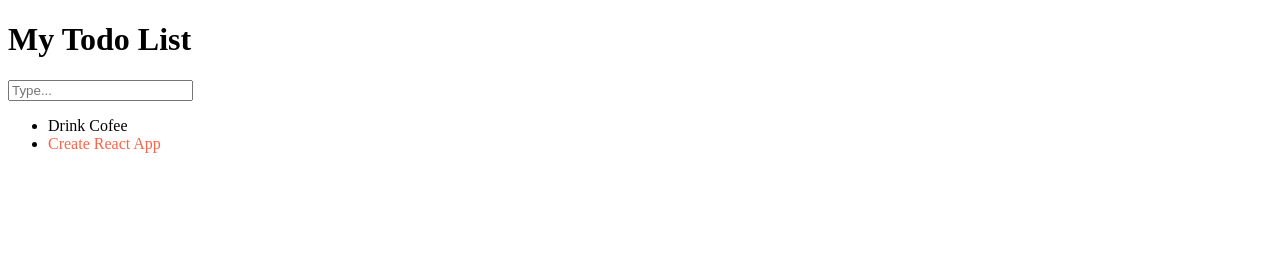
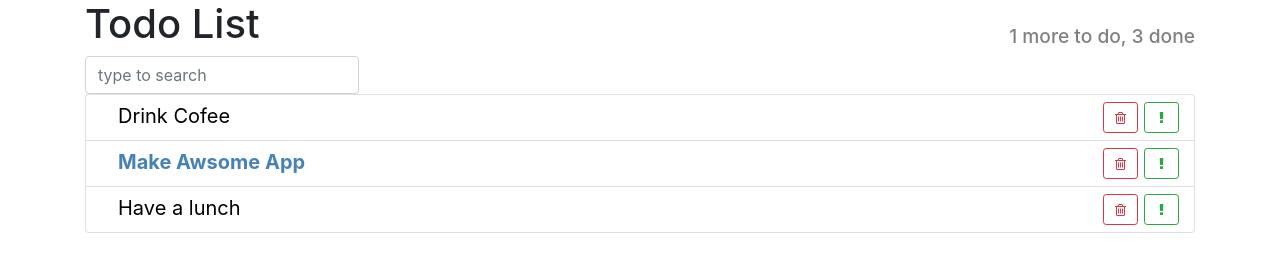
Before and after one commit to vimelnyk/react-app-todo, a React app: page / in a window 1280 px wide. Built offline with nearby package versions, Linux system fonts and the light colour scheme.

Commit message:
Import CSS

```diff
--- a/public/index.html
+++ b/public/index.html
@@ -7,7 +7,8 @@
       name="viewport"
       content="width=device-width, initial-scale=1, shrink-to-fit=no"
     />
-
+    <link rel="stylesheet" type="text/css" href="https://stackpath.bootstrapcdn.com/bootstrap/4.2.1/css/bootstrap.min.css">
+    <link rel="stylesheet" type="text/css" href="https://stackpath.bootstrapcdn.com/font-awesome/4.7.0/css/font-awesome.min.css">
     <title>Todo App</title>
   </head>
   <body>
--- /dev/null
+++ b/src/components/app-header.css
@@ -0,0 +1,12 @@
+.app-header {
+  align-items: flex-end;
+}
+
+.app-header h1 {
+  flex-grow: 1;
+}
+
+.app-header h2 {
+  font-size: 1.2rem;
+  color: grey;
+}
--- a/src/components/app-header.js
+++ b/src/components/app-header.js
@@ -1,11 +1,13 @@
 import React from 'react';
+import './app-header.css';
 
-const AppHeader = () => {
-	return (
-		<h1>
-			My Todo List
-		</h1>
-	)
-}
+const AppHeader = ({toDo, done}) => {
+  return (
+    <div className="app-header d-flex">
+      <h1>Todo List</h1>
+      <h2>{toDo} more to do, {done} done</h2>
+    </div>
+  );
+};
 
 export default AppHeader;
--- /dev/null
+++ b/src/components/search-panel.css
@@ -0,0 +1,5 @@
+.search-input {
+  width: auto;
+  flex-grow: 1;
+  margin-right: 3px;
+}
--- a/src/components/search-panel.js
+++ b/src/components/search-panel.js
@@ -1,9 +1,13 @@
 import React from 'react';
 
+import './search-panel.css';
+
 const SearchPanel = () => {
-	return (
-		<input placeholder="Type..."/>
-	)
-}
+  return (
+    <input type="text"
+              className="form-control search-input"
+              placeholder="type to search" />
+  );
+};
 
 export default SearchPanel;
--- /dev/null
+++ b/src/components/todo-list-item.css
@@ -0,0 +1,24 @@
+.todo-list-item {
+  font-size: 1.25rem;
+}
+
+.todo-list-item button {
+  width: 35px;
+  margin: 3px;
+}
+
+.todo-list-item-label {
+  margin-left: 1.25rem;
+  line-height: 35px;
+  cursor: pointer;
+  user-select: none;
+}
+
+.todo-list-item.done .todo-list-item-label {
+  text-decoration: line-through;
+}
+
+.todo-list-item.important .todo-list-item-label {
+  font-weight: bold;
+  color: steelblue;
+}
--- a/src/components/todo-list-item.js
+++ b/src/components/todo-list-item.js
@@ -1,12 +1,33 @@
 import React from 'react';
 
-const TodoListItem = ({label, important = false}) => {
-	const style = {
-		color: important ? 'tomato' : 'black'
-	};
-	return (
-		<span style={style}>{label}</span>
-	);
+import './todo-list-item.css';
+
+const TodoListItem = ({ label, important = false }) => {
+
+  const style = {
+    color: important ? 'steelblue' : 'black',
+    fontWeight: important ? 'bold' : 'normal'
+  };
+
+  return (
+    <span className="todo-list-item">
+      <span
+        className="todo-list-item-label"
+        style={style}>
+        {label}
+      </span>
+
+      <button type="button"
+              className="btn btn-outline-success btn-sm float-right">
+        <i className="fa fa-exclamation" />
+      </button>
+
+      <button type="button"
+              className="btn btn-outline-danger btn-sm float-right">
+        <i className="fa fa-trash-o" />
+      </button>
+    </span>
+  );
 };
 
 export default TodoListItem;
--- /dev/null
+++ b/src/components/todo-list.css
@@ -0,0 +1,3 @@
+.todo-list .list-group-item {
+  padding: .25rem .75rem;
+}
--- a/src/components/todo-list.js
+++ b/src/components/todo-list.js
@@ -1,14 +1,25 @@
 import React from 'react';
 
-import TodoListItem from './todo-list-item'
+import TodoListItem from './todo-list-item';
+import './todo-list.css';
 
-const TodoList = () => {
-	return (
-		<ul>
-			<li><TodoListItem label="Drink Cofee" /></li>
-			<li><TodoListItem label="Create React App" important /></li>
-		</ul>
-	)
-}
+const TodoList = ({ todos }) => {
+
+  const elements = todos.map((item) => {
+    const { id, ...itemProps } = item;
+
+    return (
+      <li key={id} className="list-group-item">
+        <TodoListItem {...itemProps } />
+      </li>
+    );
+  });
+
+  return (
+    <ul className="list-group todo-list">
+      { elements }
+    </ul>
+  );
+};
 
 export default TodoList;
--- a/src/index.js
+++ b/src/index.js
@@ -6,11 +6,18 @@ import SearchPanel from './components/search-panel'
 import TodoList from './components/todo-list'
 
 const App = () => {
+
+	const todoData = [
+		{label: 'Drink Cofee', important: false, id: 1},
+		{label: 'Make Awsome App', important: true, id: 2},
+		{label: 'Have a lunch', important: false, id: 3}
+	]
+
 	return(
-		<div>
-			<AppHeader />
+		<div className="container">
+			<AppHeader toDo={1} done={3} />
 			<SearchPanel />
-			<TodoList />
+			<TodoList todos={todoData} />
 		</div>
 		);
 }
```
Also changed, not shown: src/components/item-status-filter.js (added, +18 -0 lines), src/components/item-status-filter.css (added).
